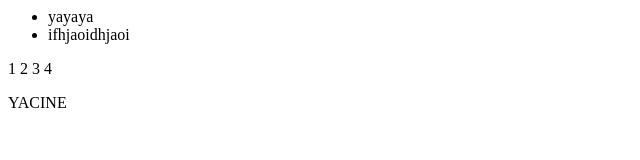
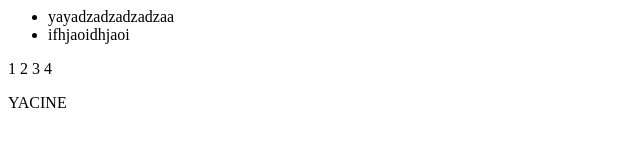
Before and after one commit to YacineMohamed/Premier-projet, a plain HTML site: page index.html in a window 1280 px wide. Shown: the whole page, without its empty margins (0-640 px from the left). Drawn offline with Linux system fonts and the light colour scheme.

Commit message:
modifier mtn

```diff
--- a/index.html
+++ b/index.html
@@ -5,7 +5,7 @@
 </title>
 <ul>
 
-<li> yayaya </li>
+<li> yayadzadzadzadzaa </li>
 <li> ifhjaoidhjaoi</li>
 
 </ul>
```
